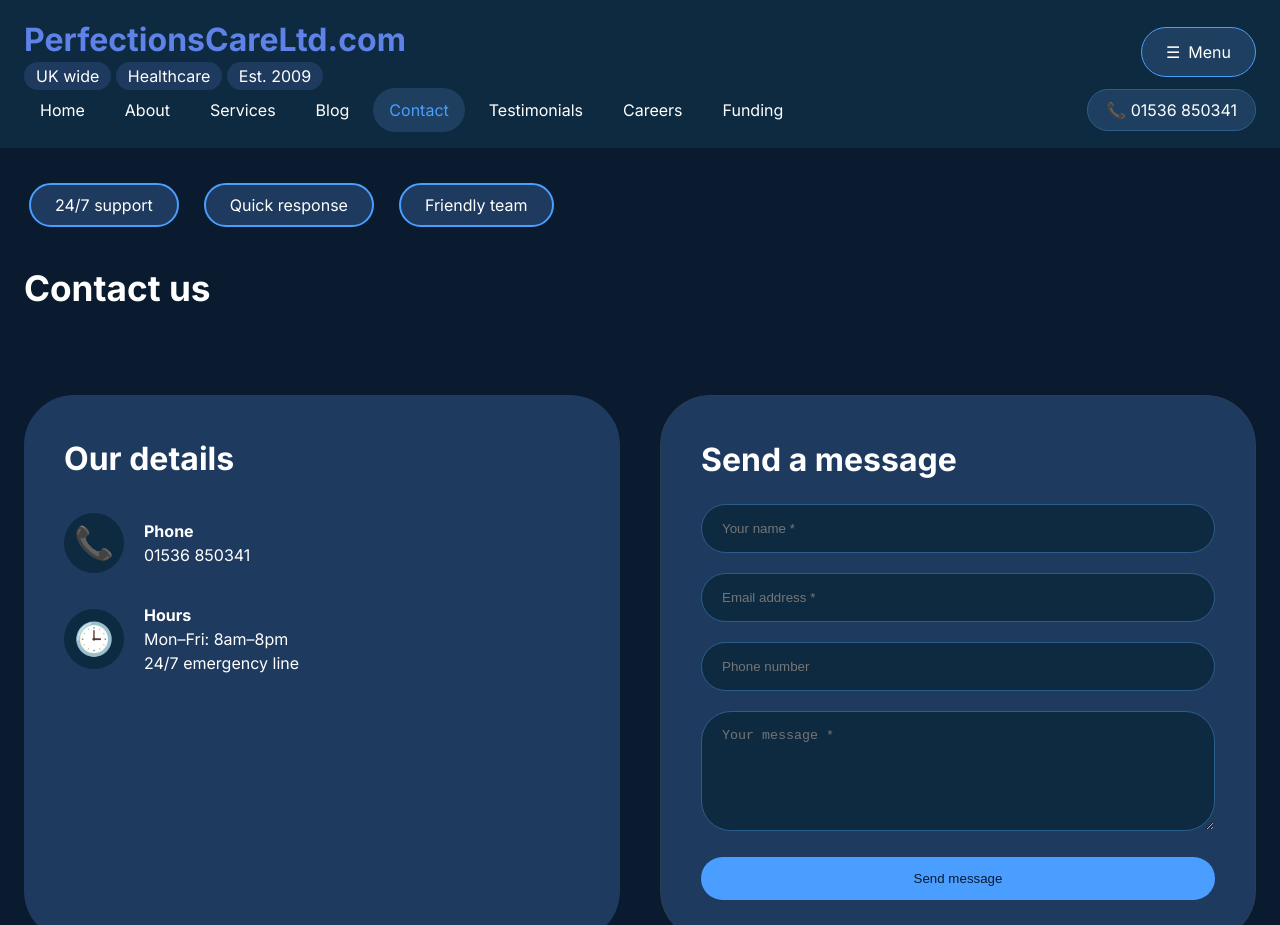
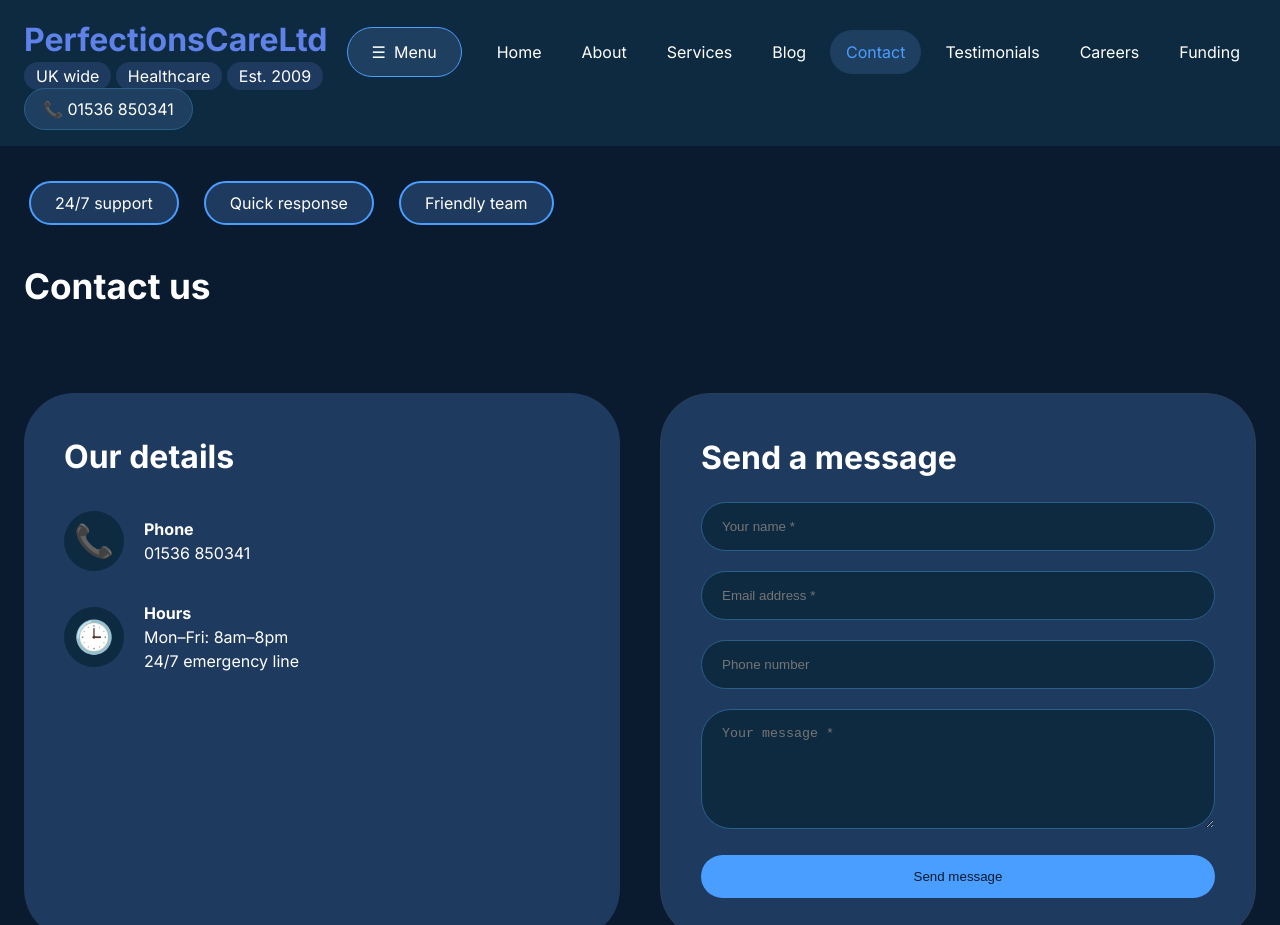
Before and after one commit to delux1000/Bro, a website: page public/contact.html in a window 1280 px wide. Shown: the top 925 px of the page. Drawn offline with Linux system fonts and the light colour scheme.

Commit message:
Update contact.html

```diff
--- a/public/contact.html
+++ b/public/contact.html
@@ -63,7 +63,7 @@
     <nav class="navbar">
         <div class="nav-container">
             <div class="text-logo" id="logo">
-                <h1>PerfectionsCareLtd.com</h1>
+                <h1>PerfectionsCareLtd</h1>
                 <div class="tagline"><span>UK wide</span> <span>Healthcare</span> <span>Est. 2009</span></div>
             </div>
 
```
